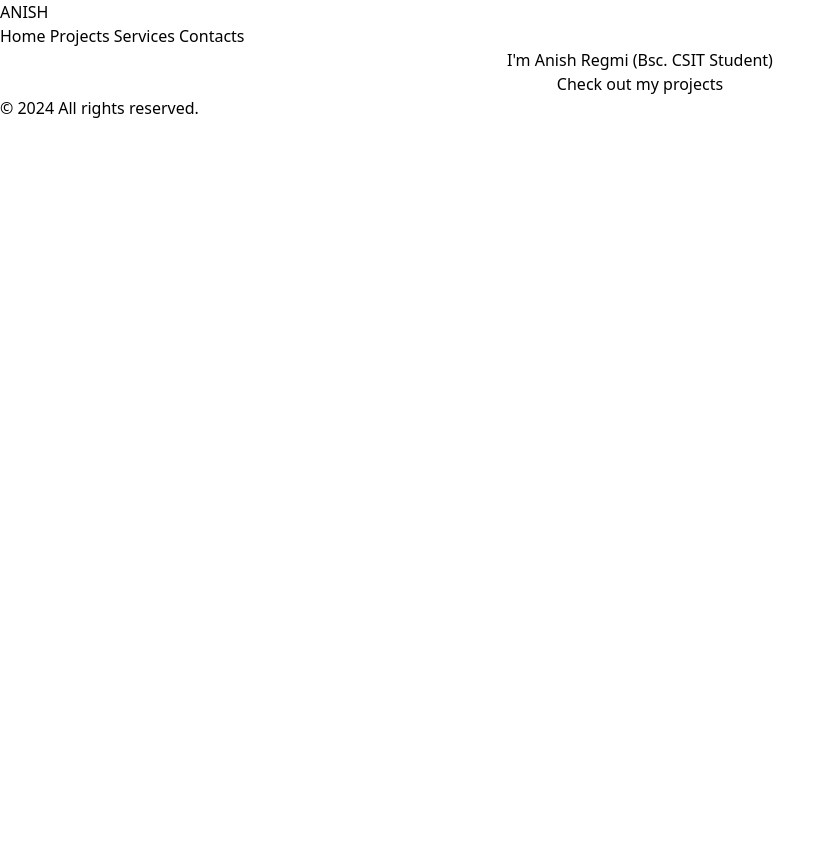
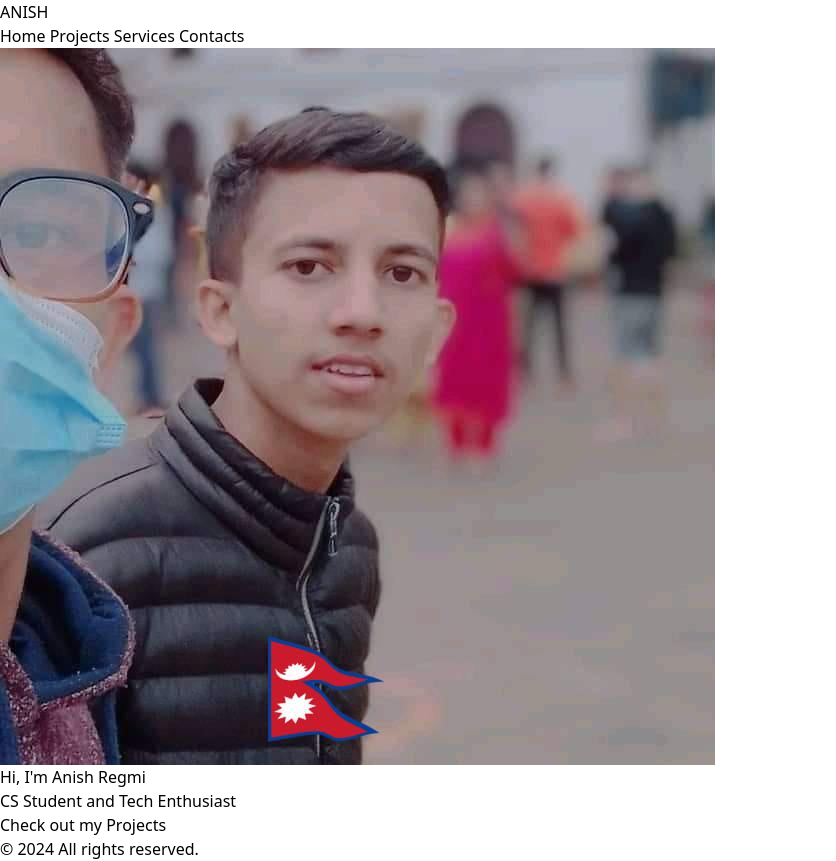
Before and after one commit to anishregmi17/VueFolio, a Vue app: page / in a window 1280 px wide. Shown: the whole page, without its empty margins (0-836 px from the left). Before the commit the page ends 800 px from the top, so only its background shows below. Built offline with nearby package versions, Linux system fonts and the light colour scheme.

Commit message:
ADD:home page and profile image

```diff
--- a/src/views/Home.vue
+++ b/src/views/Home.vue
@@ -1,18 +1,35 @@
-<script setup>
-import { ref } from "vue";
-const title = ref("Hello !!!");
-</script>
+<script setup></script>
 
 <template>
-  <div class="home">
-    <h1>{{ name }}</h1>
-    <p>I'm Anish Regmi (Bsc. CSIT Student)</p>
-    <router-link to="/projects">Check out my projects</router-link>
+  <div
+    class="min-h-screen bg-gray-100 flex flex-col justify-center items-center relative"
+  >
+    <div class="flex flex-col items-center space-y-4">
+      <img
+        src="../assets/anish2.jpg"
+        alt="Profile"
+        class="rounded-full w-56 h-56 object-cover shadow-2xl transition-transform duration-300 hover:scale-105"
+      />
+
+      <div id="about" class="text-center">
+        <h2 class="text-3xl font-semibold text-gray-800">
+          Hi, I'm Anish Regmi
+        </h2>
+        <p class="mt-2 text-gray-600 text-lg">CS Student and Tech Enthusiast</p>
+      </div>
+
+      <a
+        href="#projects"
+        class="mt-4 px-6 py-3 bg-blue-500 text-white rounded-lg text-lg font-medium hover:bg-blue-600 transition duration-300 shadow-md"
+      >
+        Check out my Projects
+      </a>
+    </div>
   </div>
 </template>
 
 <style scoped>
-.home {
-  text-align: center;
+.min-h-screen {
+  min-height: calc(100vh - 4rem - 4rem);
 }
 </style>
```
Also changed, not shown: src/assets/anish2.jpg (added).
